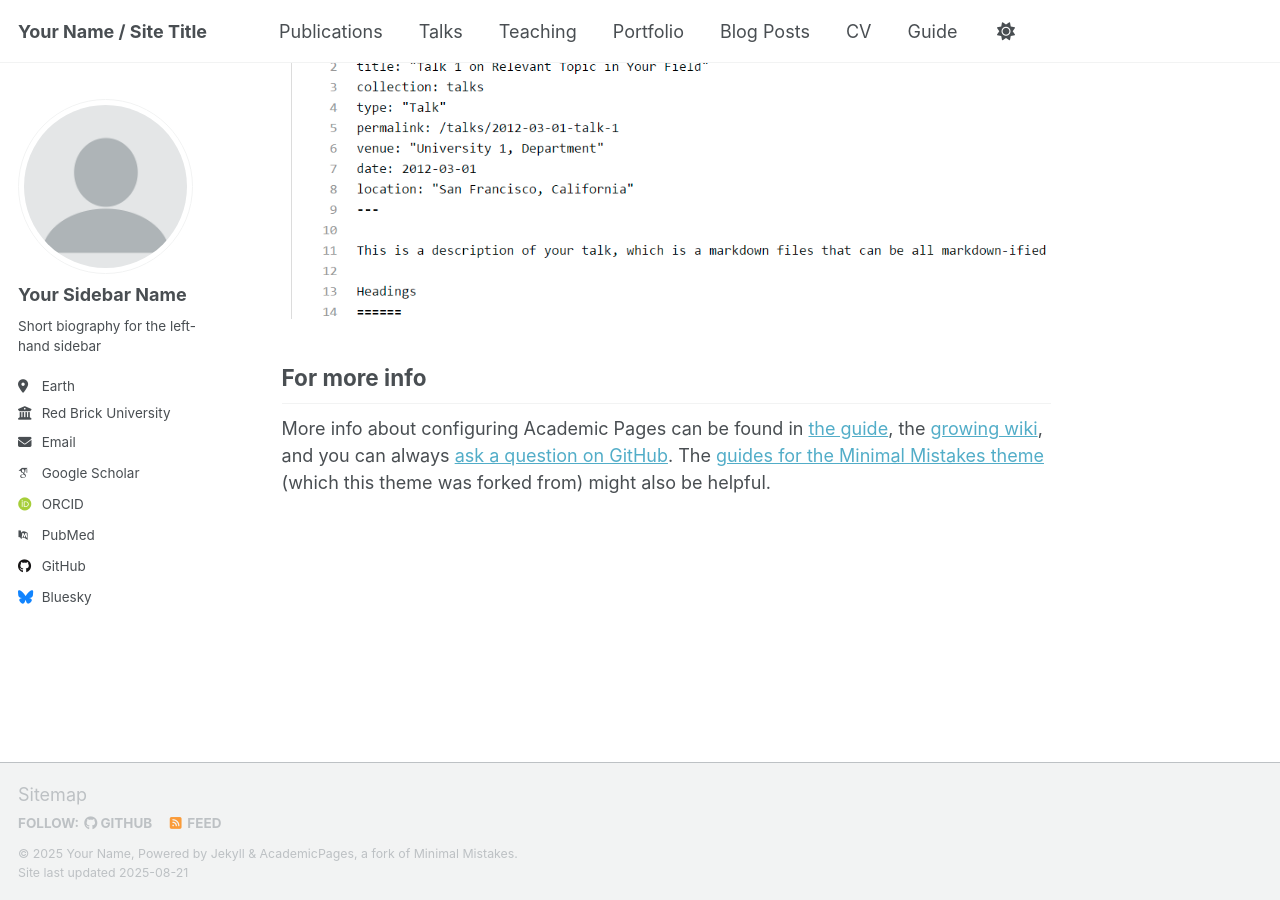
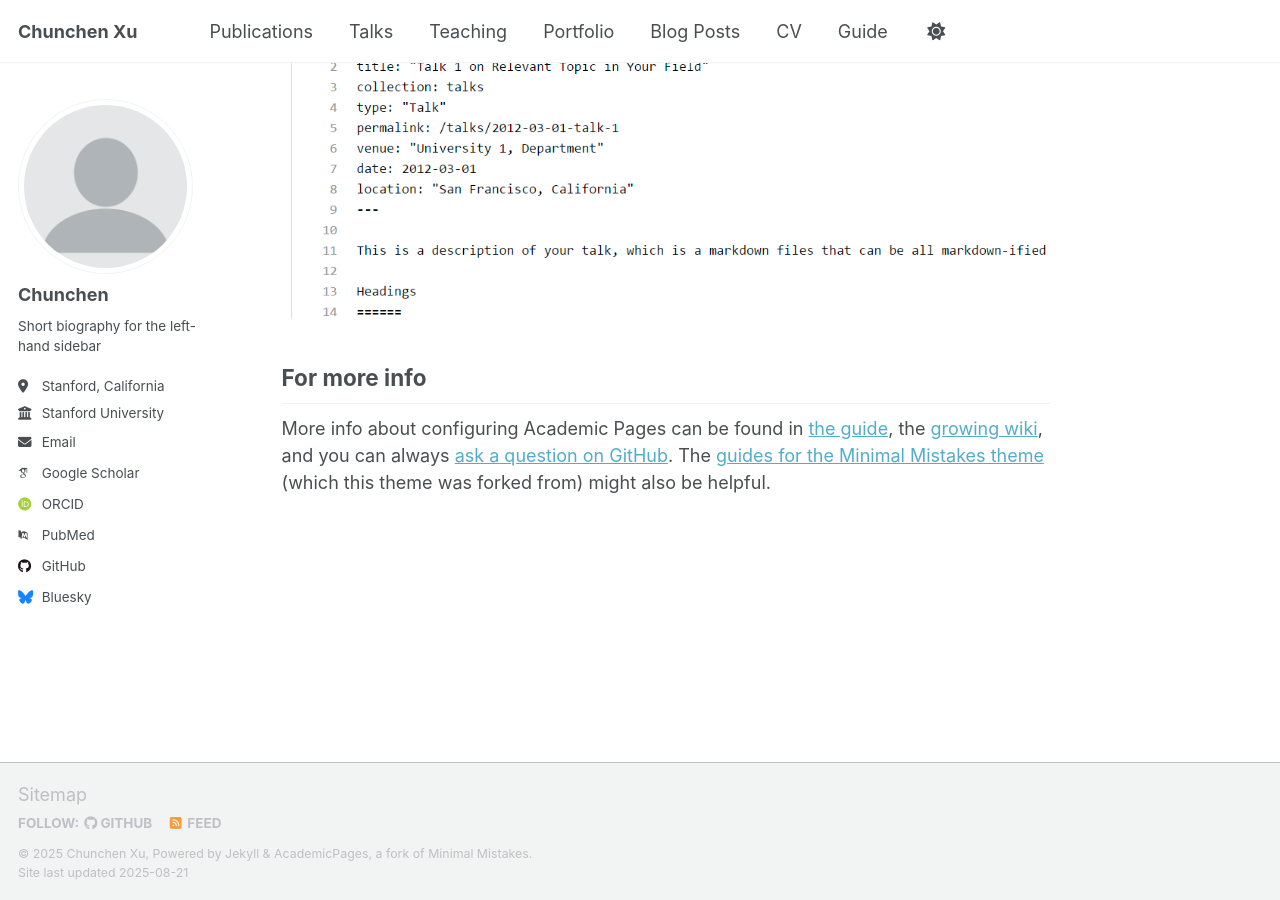
Before and after one commit to chunchen218/chunchenxu.github.io, a Jekyll site: the page built from _pages/about.md, in a window 1280 px wide and 900 px high, scrolled down 2880 px. Built offline with Jekyll 4.4.1, drawn with Linux system fonts in a browser that asks for light colours; some web fonts are replaced; a script that is not in the unit is left out.

Commit message:
Update _config.yml
add basic info

```diff
--- a/_config.yml
+++ b/_config.yml
@@ -9,11 +9,11 @@
 # Basic Site Settings
 locale                   : "en-US"
 site_theme               : "default" # Currently available options are "default", "air"
-title                    : "Your Name / Site Title"
+title                    : "Chunchen Xu"
 title_separator          : "-"
-name                     : &name "Your Name"
-description              : &description "personal description"
-url                      : https://academicpages.github.io # the base hostname & protocol for your site e.g. "https://[your GitHub username].github.io" or if you already have some other page hosted on Github then use "https://[your GitHub username].github.io/[Your Repo Name]"
+name                     : &name "Chunchen Xu"
+description              : &description "As a behavioral scientist and cultural scholar, I explore how culture shapes collaborative efforts to enhance wellbeing across individuals, communities, society, and the natural world within their interconnected relations."
+url                      : https://chunchenxu.github.io # the base hostname & protocol for your site e.g. "https://[your GitHub username].github.io" or if you already have some other page hosted on Github then use "https://[your GitHub username].github.io/[Your Repo Name]"
 baseurl                  : "" # the subpath of your site, e.g. "/blog"
 repository               : "academicpages/academicpages.github.io"
 
@@ -23,18 +23,18 @@ repository               : "academicpages/academicpages.github.io"
 author:
   # Biographic information
   avatar           : "profile.png"
-  name             : "Your Sidebar Name"
+  name             : "Chunchen"
   pronouns         : # example: "she/her"
   bio              : "Short biography for the left-hand sidebar"
-  location         : "Earth"
-  employer         : "Red Brick University"
+  location         : "Stanford, California"
+  employer         : "Stanford University"
   uri              : # URL
-  email            : "none@example.org"
+  email            : "cxu66@stanford.edu"
 
   # Academic websites
   academia         : # URL
   arxiv            : # URL - Update with the correct link to your profile
-  googlescholar    : "https://scholar.google.com/citations?user=PS_CX0AAAAAJ"
+  googlescholar    : "https://scholar.google.com/citations?hl=en&user=Yukp8vYAAAAJ"
   inspire-hep      : # URL
   impactstory      : # URL
   orcid            : "http://orcid.org/yourorcidurl"
```
